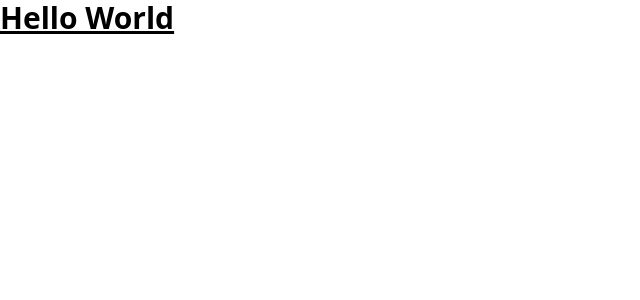
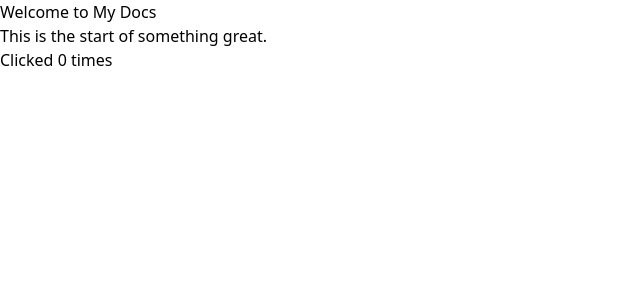
Before and after one commit to devheedoo/blog-from-scratch, a React (Vite) app: page / in a window 1280 px wide. Shown: the top 300 px of the page, without its empty margins (0-640 px from the left). Built offline with nearby package versions, Linux system fonts and the light colour scheme.

Commit message:
feat: make sample mdx with react component

```diff
--- a/src/App.tsx
+++ b/src/App.tsx
@@ -1,5 +1,24 @@
-function App() {
-  return <div className="text-3xl font-bold underline">Hello World</div>
+import { MDXProvider } from '@mdx-js/react'
+import { Route, Routes } from 'react-router-dom'
+
+import Counter from './components/Counter'
+import Intro from './content/intro.mdx'
+
+const components = {
+  Counter,
 }
 
-export default App
+export default function App() {
+  return (
+    <Routes>
+      <Route
+        path="/"
+        element={
+          <MDXProvider components={components}>
+            <Intro />
+          </MDXProvider>
+        }
+      />
+    </Routes>
+  )
+}
--- /dev/null
+++ b/src/components/Counter.tsx
@@ -0,0 +1,8 @@
+import { useState } from 'react'
+
+export default function Counter() {
+  const [count, setCount] = useState(0)
+  return (
+    <button onClick={() => setCount(count + 1)}>Clicked {count} times</button>
+  )
+}
--- /dev/null
+++ b/src/content/intro.mdx
@@ -0,0 +1,5 @@
+# Welcome to My Docs
+
+This is the start of something great.
+
+<Counter />
--- a/src/main.tsx
+++ b/src/main.tsx
@@ -2,11 +2,14 @@ import './index.css'
 
 import { StrictMode } from 'react'
 import { createRoot } from 'react-dom/client'
+import { BrowserRouter } from 'react-router-dom'
 
 import App from './App.tsx'
 
 createRoot(document.getElementById('root')!).render(
   <StrictMode>
-    <App />
+    <BrowserRouter>
+      <App />
+    </BrowserRouter>
   </StrictMode>,
 )
```
